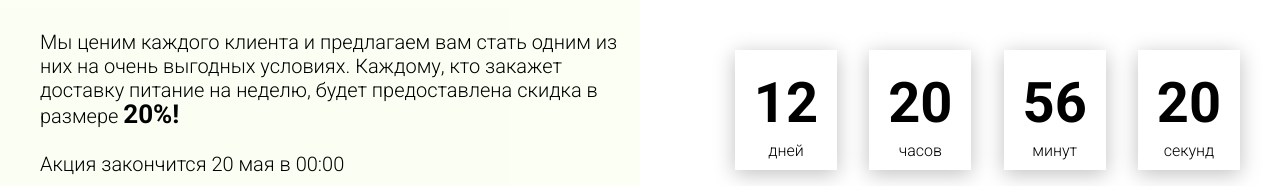
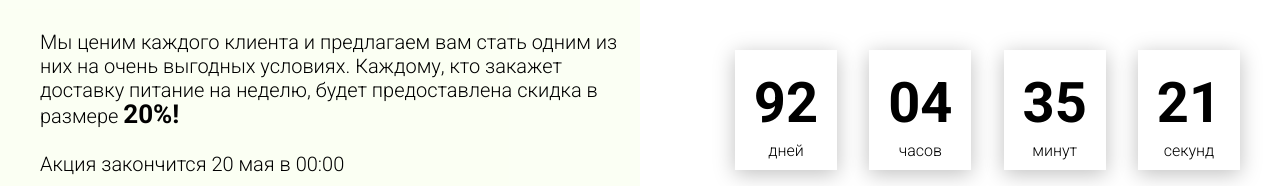
Before and after one commit to muslimon/food_test, a plain HTML site: page index.html in a window 1280 px wide. Shown: the part 4818-5004 px from the top of the page. Drawn offline with Linux system fonts and the light colour scheme.

Commit message:
включение модального окна при прокрутке страницы и с течением времени

```diff
--- a/index.html
+++ b/index.html
@@ -18,7 +18,7 @@
             </nav>
         </div>
         <div class="header__right-block">
-            <button class="btn btn_white">Связаться с нами</button>
+            <button data-modal class="btn btn_white">Связаться с нами</button>
         </div>
     </header>
     <div class="sidepanel">
@@ -87,7 +87,7 @@
                 </div>
             </div>
             <div class="offer__action">
-                <button class="btn btn_dark">Связаться с нами</button>
+                <button data-modal class="btn btn_dark">Связаться с нами</button>
             </div>
         </div>
         <div class="container">
@@ -293,7 +293,7 @@
             <div class="modal__content">
                 <form action="#">
                     <div class="modal__close">&times;</div>
-                    <div class="modal__title">Мы свяжемся с вами как можно быстрее!</div>
+                    <div modal-close class="modal__title">Мы свяжемся с вами как можно быстрее!</div>
                     <input required placeholder="Ваше имя" name="name" type="text" class="modal__input">
                     <input required placeholder="Ваш номер телефона" name="phone" type="phone" class="modal__input">
                     <button class="btn btn_dark btn_min">Перезвонить мне</button>
--- a/js/script.js
+++ b/js/script.js
@@ -1,5 +1,5 @@
 window.addEventListener('DOMContentLoaded', () => {
-
+    //TABS
     const tabs = document.querySelectorAll('.tabheader__item'),
           tabsContent = document.querySelectorAll('.tabcontent'),
           tabsParent = document.querySelector('.tabheader__items');
@@ -37,7 +37,66 @@ window.addEventListener('DOMContentLoaded', () => {
         }
     });
 
+    //TIMER
+    const deadline = '2023-08-07';
 
+    function getTimeRemaining(endtime){
+        const t = Date.parse(endtime) - Date.parse(Date());
+            days = Math.floor(t / (1000 * 60 * 60 * 24)),
+            hours = Math.floor(t / (1000 * 60 * 60) % 24),
+            minutes = Math.floor(t / (1000 * 60) % 60),
+            seconds = Math.floor((t / 1000) % 60);
+
+              return {
+               'total': t,
+                days,
+                hours,
+                minutes,
+                seconds
+              };
+    }
+
+    function getZero(num) {
+        if(num >= 0 && num < 10){
+            return `0${num}`;
+        } else if (num <= 0) {
+            return '00';
+        } else {
+            return num;
+        }
+    }
+
+    function setClock(selector, endtime) {
+        const timer = document.querySelector(selector),
+              days = timer.querySelector('#days'),
+              hours = timer.querySelector('#hours'),
+              minutes = timer.querySelector('#minutes'),
+              seconds = timer.querySelector('#seconds'),
+              timeInterval = setInterval(updateClock, 1000);
+
+              updateClock();
+
+        function updateClock() {
+            const t = getTimeRemaining(endtime);
+
+            days.innerHTML = getZero(t.days);
+            hours.innerHTML = getZero(t.hours);
+            minutes.innerHTML = getZero(t.minutes);
+            seconds.innerHTML = getZero(t.seconds);
+
+            if (t.total <=0) {
+                clearInterval(timeInterval);
+            }
+        }
+    }
+
+    setClock('.timer', deadline);
+
+
+    // Modal
+
+    const modalBtn = document.querySelectorAll('[data-modal]'),
+          closeBtn = document.querySelector('[data-close]');
 
 
 });
```
